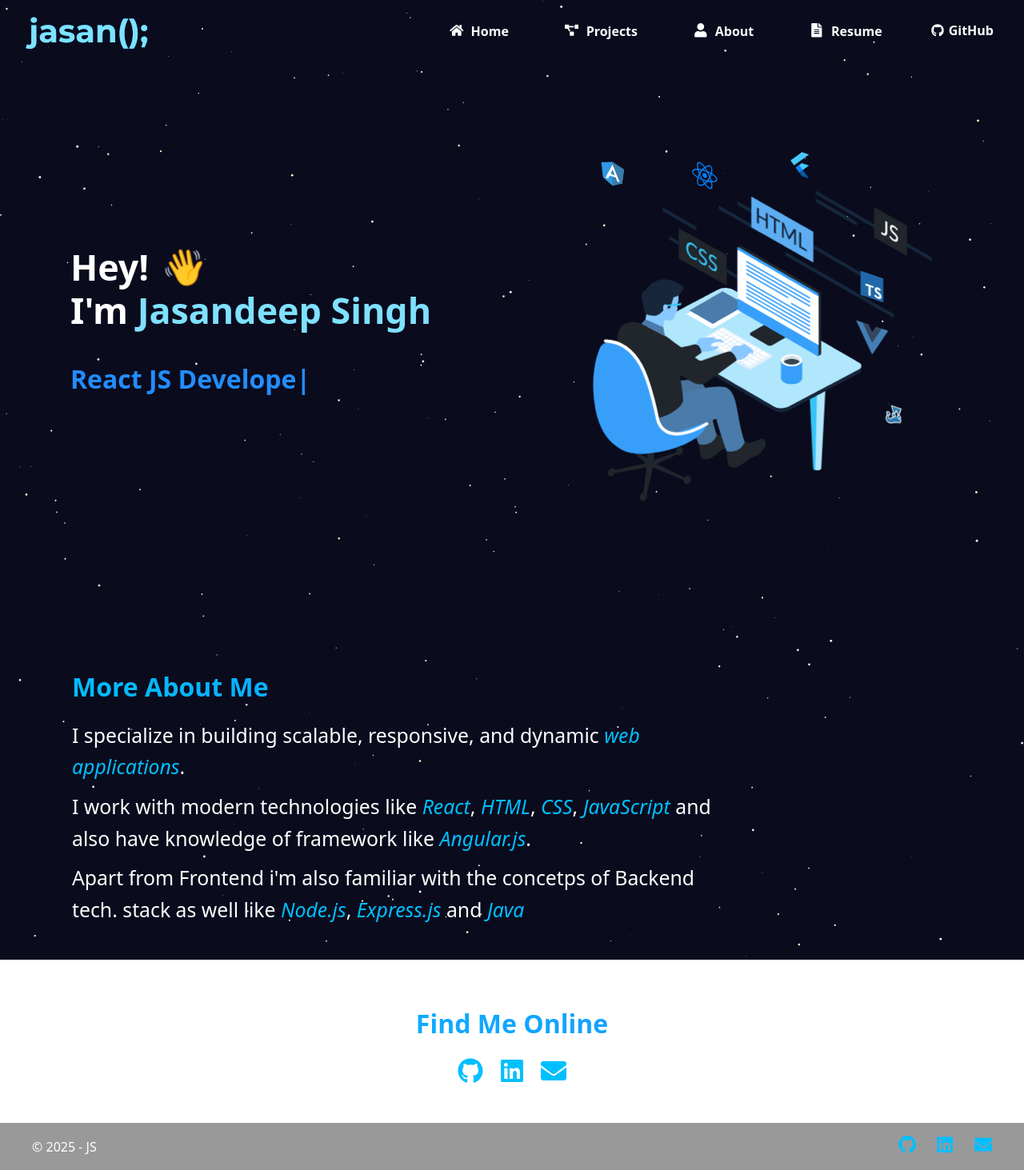
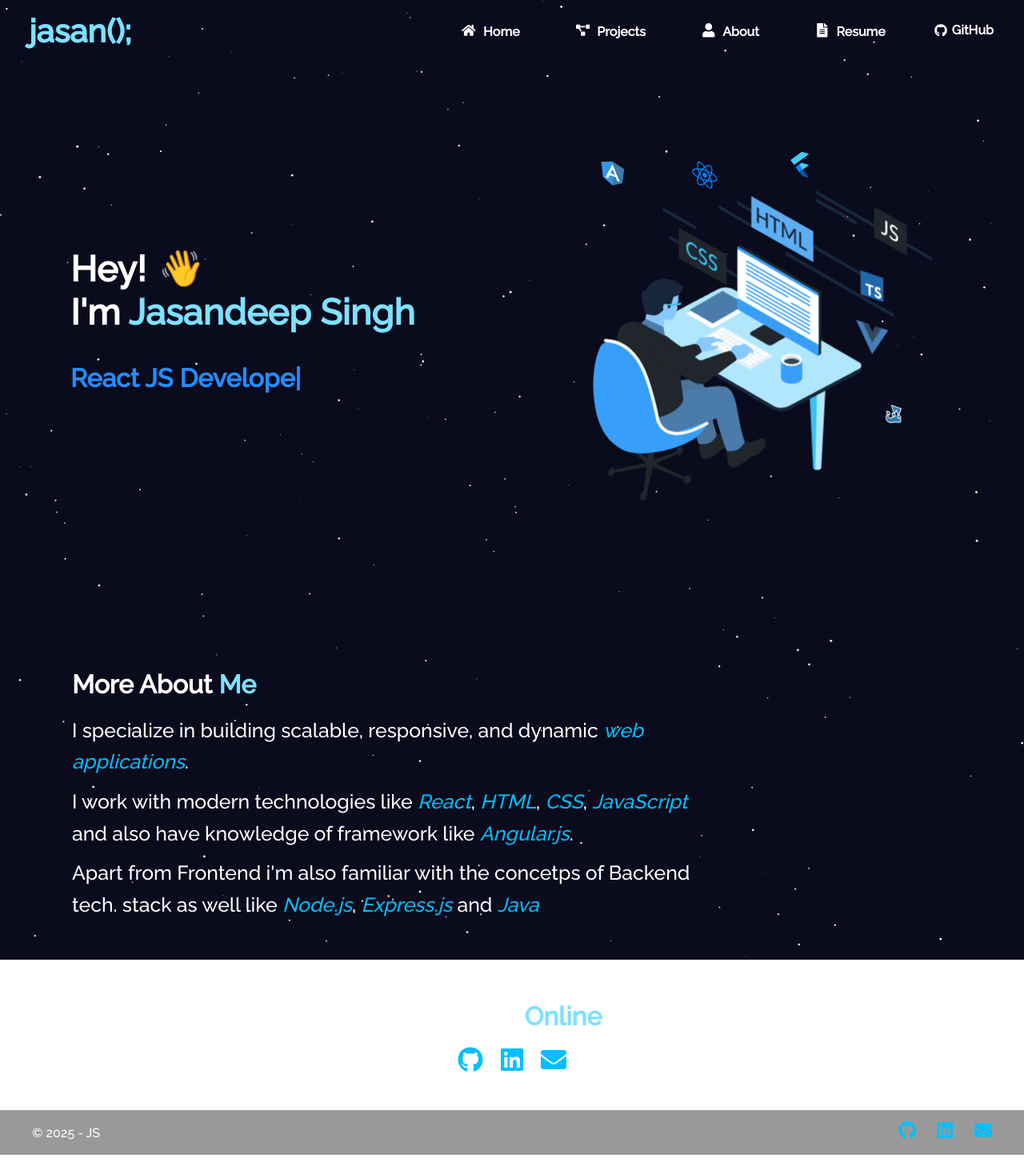
Before and after one commit to Jasan7/Portfolio, a React (Vite) app: page / in a window 1280 px wide. Shown: the whole page at 80% size. Built offline with nearby package versions, Linux system fonts and the light colour scheme.

Commit message:
font updated, global styling added

```diff
--- a/index.html
+++ b/index.html
@@ -1,10 +1,9 @@
-<!doctype html>
+<!DOCTYPE html>
 <html lang="en">
   <head>
     <meta charset="UTF-8" />
     <link rel="icon" type="image/svg+xml" href="/js.svg" />
     <meta name="viewport" content="width=device-width, initial-scale=1.0" />
-    <link href="https://fonts.googleapis.com/css2?family=Montserrat:wght@700&display=swap" rel="stylesheet" />
 
     <title>Portfolio</title>
   </head>
--- a/src/components/About/About.jsx
+++ b/src/components/About/About.jsx
@@ -4,12 +4,12 @@ import Skills from "./Skills/Skills";
 const About = () => {
   return (
     <section className={styles.about}>
-      <h2 className={styles.heading}>More about Me</h2>
+      <h2 className={styles.heading}>Let me introduce <span className="special">Myself</span> </h2>
 
       <div className={styles.content}>
         <p className={styles.intro}>
           Hi Everyone, I am{" "}
-          <span className={styles.highlight}>Jasandeep Singh</span>.
+          <span className="special">Jasandeep Singh</span>.
         </p>
         <p className={styles.description}>
           I am a frontend developer with 3 years of hands-on experience in
--- a/src/components/About/About.module.css
+++ b/src/components/About/About.module.css
@@ -16,7 +16,6 @@
   text-align: center;
   font-size: 2.2rem;
   margin-bottom: 20px;
-  color: #00bfff;
 }
 
 .intro {
@@ -28,11 +27,6 @@
   font-size: 1.4rem;
 }
 
-.highlight {
-  font-weight: bold;
-  color: #7ee1ff;
-}
-
 .techHighlight {
   font-weight: bold;
   color: #7ee1ff;
@@ -42,7 +36,7 @@
 .section h3 {
   font-size: 1.8rem;
   margin-bottom: 12px;
-  color: #00bfff;
+  color: #7ee1ff;
   border-bottom: 1px solid rgba(107, 238, 255, 0.6);
   padding-bottom: 4px;
 }
--- a/src/components/Home/Home.jsx
+++ b/src/components/Home/Home.jsx
@@ -20,7 +20,10 @@ const Home = () => {
           <div className={styles.intro}>
             <h1 className={styles.greeting}>
               Hey! <span className={styles.wave}>👋 </span>
-              <span className={styles.introText}> I'm <span className={styles.name}> Jasandeep Singh</span></span>
+              <span className={styles.introText}>
+                {" "}
+                I'm <span className={styles.name}> Jasandeep Singh</span>
+              </span>
             </h1>
             <ReactTyped
               strings={[
@@ -55,7 +58,7 @@ const Home = () => {
       >
         {/* More About Me */}
         <div className={styles.moreAbout}>
-          <h2 className={styles.subHeading}>More About Me</h2>
+          <h2 className={styles.subHeading}>More About <span className="special">Me</span></h2>
           <div className={styles.aboutPoints}>
             {[
               "I specialize in building scalable, responsive, and dynamic web applications.",
@@ -82,7 +85,9 @@ const Home = () => {
 
         {/* Contact Links */}
         <div className={styles.contactSection}>
-          <h2 className={styles.subHeading}>Find Me Online</h2>
+          <h2 className={styles.subHeading}>
+            Find Me <span className="special">Online</span>
+          </h2>
           <div className={styles.contactLinks}>
             <a
               href="https://github.com/Jasan7"
--- a/src/components/Home/Home.module.css
+++ b/src/components/Home/Home.module.css
@@ -55,10 +55,6 @@
   margin-bottom: 20px;
   font-size: 2rem;
   font-weight: 700;
-  background: linear-gradient(90deg, #00bfff, #228dff);
-  background-clip: text;
-  -webkit-background-clip: text;
-  -webkit-text-fill-color: transparent;
 }
 
 .aboutPoints p {
--- a/src/components/Navbar/Navbar.module.css
+++ b/src/components/Navbar/Navbar.module.css
@@ -38,7 +38,6 @@
   position: absolute;
   top: 0;
   left: 0;
-  font-family: "Montserrat", sans-serif;
   font-weight: 700;
   font-size: 2.5rem;
   user-select: none;
--- a/src/components/Projects/Projects.jsx
+++ b/src/components/Projects/Projects.jsx
@@ -68,7 +68,9 @@ const projectData = [
 const Projects = () => {
   return (
     <>
-      <h2 className={styles.heading}>My Projects</h2>
+      <h2 className={styles.heading}>
+        My <span className="special">Projects</span>{" "}
+      </h2>
 
       <section className={styles.projects}>
         <div className={styles.grid}>
--- a/src/components/Projects/Projects.module.css
+++ b/src/components/Projects/Projects.module.css
@@ -21,7 +21,6 @@
 .heading {
   text-align: center;
   font-size: 2.2rem;
-  color: #00bfff;
   margin-top: 80px;
 }
 
--- a/src/index.css
+++ b/src/index.css
@@ -1,5 +1,6 @@
+@import url("https://fonts.googleapis.com/css2?family=Raleway:wght@500&display=swap");
 :root {
-  font-family: system-ui, Avenir, Helvetica, Arial, sans-serif;
+  font-family: "Raleway", serif !important;
 }
 
 html,
@@ -10,3 +11,8 @@ body,
   color: white;
   overscroll-behavior: none;
 }
+
+.special {
+  font-weight: bold;
+  color: #7ee1ff;
+}
```
